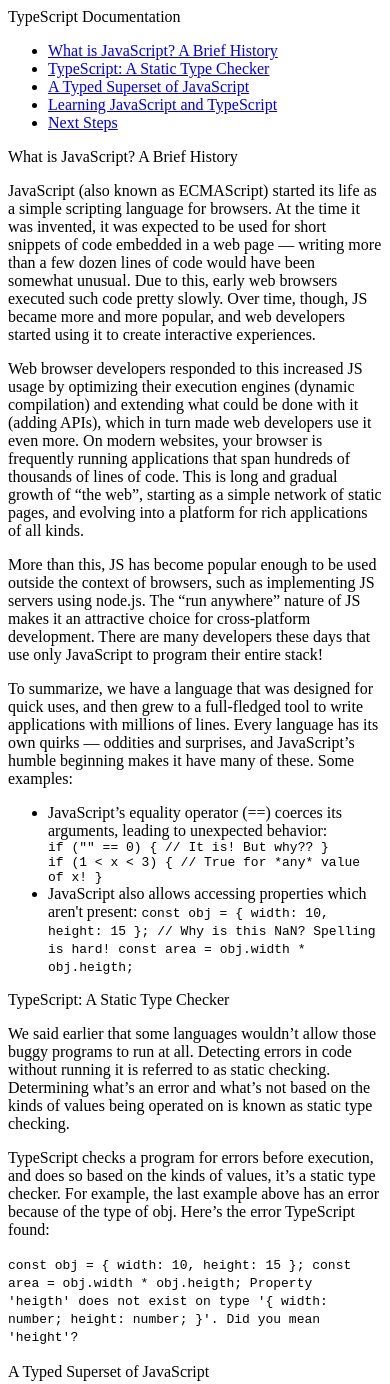
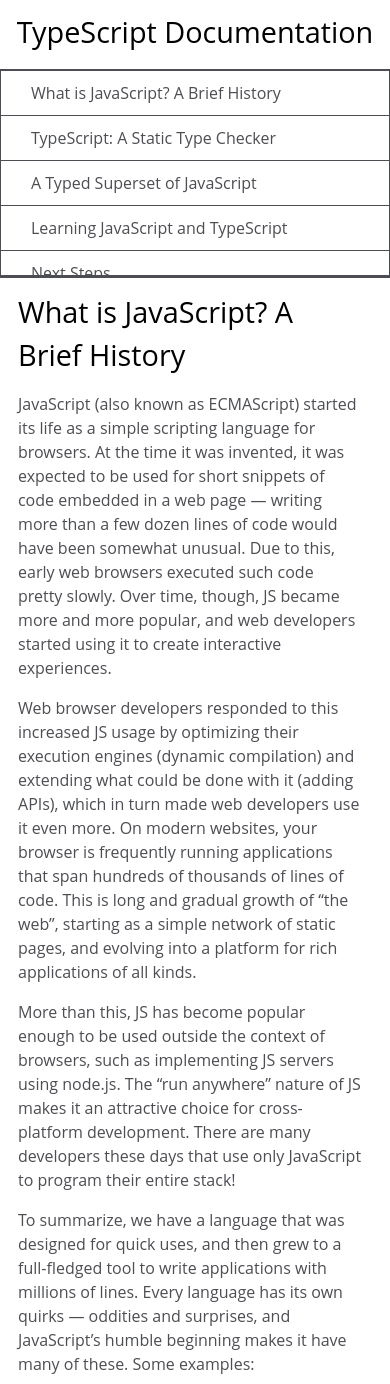
Before and after one commit to kenpun/freeCodeCamp, a plain HTML site: page responsiveWebDesign/certification_project_technical_documentation_page/index.html in a window 390 px wide. Shown: the top 1384 px of the page. Drawn offline with Linux system fonts and the light colour scheme.

Commit message:
add styles.css

```diff
--- a/responsiveWebDesign/certification_project_technical_documentation_page/index.html
+++ b/responsiveWebDesign/certification_project_technical_documentation_page/index.html
@@ -26,14 +26,12 @@
         <p>To summarize, we have a language that was designed for quick uses, and then grew to a full-fledged tool to write applications with millions of lines. Every language has its own quirks — oddities and surprises, and JavaScript’s humble beginning makes it have many of these. Some examples:</p>
         <ul>
           <li>JavaScript’s equality operator (==) coerces its arguments, leading to unexpected behavior:
-          <code>
-            <div>if ("" == 0) {
+          <code> if ("" == 0) {
             // It is! But why??
-            }</div>
-            <div>if (1 < x < 3) {
+            }
+            if (1 < x < 3) {
             // True for *any* value of x!
             }
-            </div>
           </code>
           </li>
           <li>JavaScript also allows accessing properties which aren't present:
--- a/responsiveWebDesign/certification_project_technical_documentation_page/styles.css
+++ b/responsiveWebDesign/certification_project_technical_documentation_page/styles.css
@@ -0,0 +1,123 @@
+html,
+body {
+  min-width: 290px;
+  color: #4d4e53;
+  background-color: #ffffff;
+  font-family: 'Open Sans', Arial, sans-serif;
+  line-height: 1.5;
+}
+
+#navbar {
+  position: fixed;
+  min-width: 290px;
+  top: 0px;
+  left: 0px;
+  width: 300px;
+  height: 100%;
+  border-right: solid;
+  border-color: rgba(0, 22, 22, 0.4);
+}
+
+header {
+  color: black;
+  margin: 10px;
+  text-align: center;
+  font-size: 1.8em;
+  font-weight: thin;
+}
+
+#main-doc header {
+  text-align: left;
+  margin: 0px;
+}
+
+#navbar ul {
+  height: 88%;
+  padding: 0;
+  overflow-y: auto;
+  overflow-x: hidden;
+}
+
+#navbar li {
+  color: #4d4e53;
+  border-top: 1px solid;
+  list-style: none;
+  position: relative;
+  width: 100%;
+}
+
+#navbar a {
+  display: block;
+  padding: 10px 30px;
+  color: #4d4e53;
+  text-decoration: none;
+  cursor: pointer;
+}
+
+#main-doc {
+  position: absolute;
+  margin-left: 310px;
+  padding: 20px;
+  margin-bottom: 110px;
+}
+
+
+section li {
+  margin: 15px 0px 0px 20px;
+}
+
+code {
+  display: block;
+  text-align: left;
+  white-space: pre-line;
+  position: relative;
+  word-break: normal;
+  word-wrap: normal;
+  line-height: 2;
+  background-color: #f7f7f7;
+  padding: 15px;
+  margin: 10px;
+  border-radius: 5px;
+}
+
+@media only screen and (max-width: 815px) {
+  /* For mobile phones: */
+  #navbar ul {
+    border: 1px solid;
+    height: 207px;
+  }
+
+  #navbar {
+    background-color: white;
+    position: absolute;
+    top: 0;
+    padding: 0;
+    margin: 0;
+    width: 100%;
+    max-height: 275px;
+    border: none;
+    z-index: 1;
+    border-bottom: 2px solid;
+  }
+
+  #main-doc {
+    position: relative;
+    margin-left: 0px;
+    margin-top: 270px;
+  }
+}
+
+@media only screen and (max-width: 400px) {
+  #main-doc {
+    margin-left: -10px;
+  }
+
+  code {
+    margin-left: -20px;
+    width: 100%;
+    padding: 15px;
+    padding-left: 10px;
+    padding-right: 45px;
+    min-width: 233px;
+  }
+}
```
